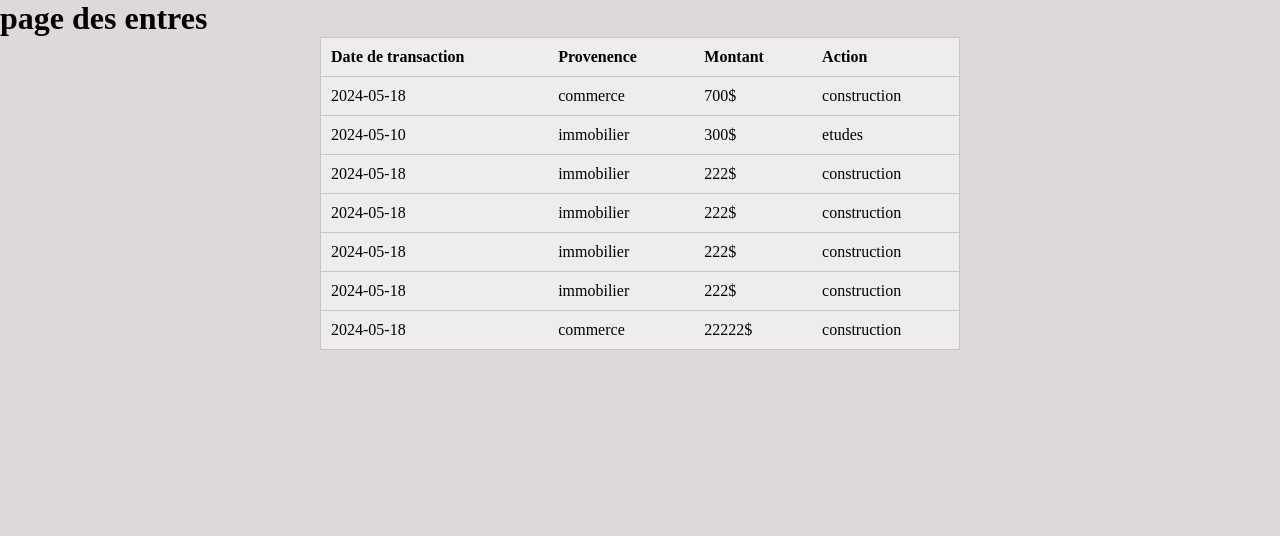
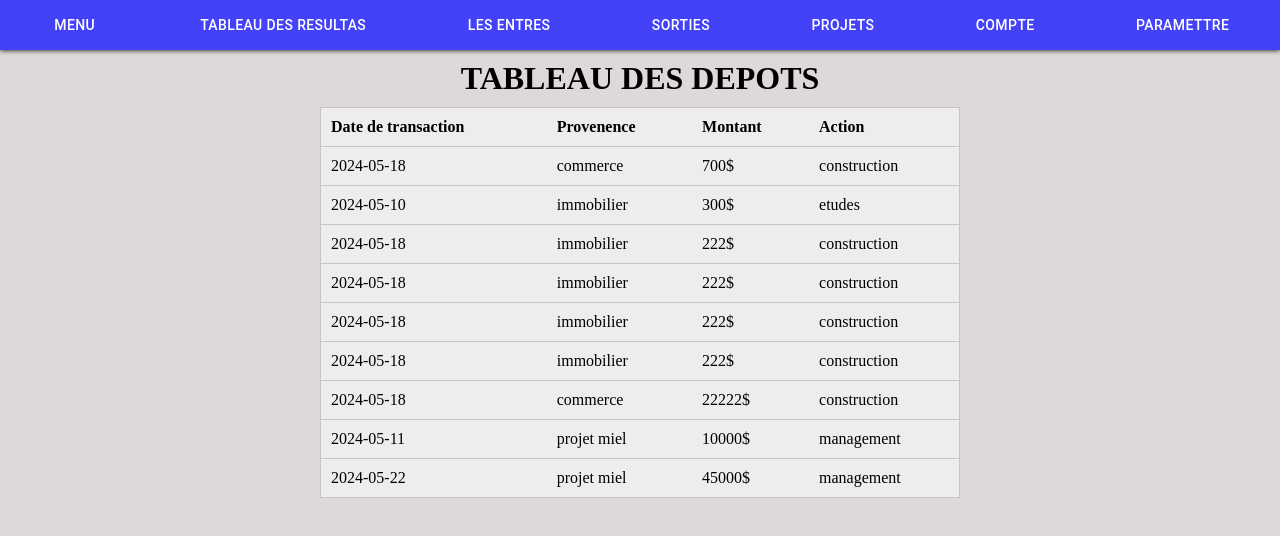
Before and after one commit to eray-mutabesha/Mywalet, a React (Vite) app: page /entre in a window 1280 px wide. Shown: the top 536 px of the page. Built offline with nearby package versions, Linux system fonts and the light colour scheme; data requests are answered from the project's data file.

Commit message:
entres end

```diff
--- a/db.json
+++ b/db.json
@@ -70,6 +70,20 @@
       "Provenence": "commerce",
       "Montant": "22222",
       "Action": "construction"
+    },
+    {
+      "id": "7317",
+      "data_de_tansaction": "2024-05-11",
+      "Provenence": "projet miel",
+      "Montant": "10000",
+      "Action": "management"
+    },
+    {
+      "id": "c966",
+      "data_de_tansaction": "2024-05-22",
+      "Provenence": "projet miel",
+      "Montant": "45000",
+      "Action": "management"
     }
   ]
 }
--- a/src/Pages/ComponentPages/LesEntres.jsx
+++ b/src/Pages/ComponentPages/LesEntres.jsx
@@ -2,8 +2,21 @@ import React from 'react'
 import './components.css/LesEntres.css'
 import axios from 'axios'
 import { useState,useEffect } from 'react';
+import { Stack,Box,Button,Link,TextField} from '@mui/material'
+import { useNavigate } from 'react-router-dom';
+
+import TableauResultat from '../Acceuil/component/TableauResultat'
+import MonCompt from '../Acceuil/component/MonCompt'
+import Paramettre from '../Acceuil/component/Paramettre'
+import Sorties from '../Acceuil/component/Sorties'
+import Menucomponent from '../Acceuil/component/Menucomponent';
+import { Margin } from '@mui/icons-material';
+
 function LesEntres() {
   const [datas,setdatas]=useState([])
+  const handleEntre=()=>{
+    navigate("/entre")
+ }
 
 
 useEffect(()=>{
@@ -22,12 +35,50 @@ useEffect(()=>{
 
   getData();
 },[])
+let sommeDesEntres=0;
 
 
 
   return (
+    <>
+    <div className='div_one'>
+    <nav><Box><Menucomponent /></Box></nav>
+    <nav><Box><TableauResultat /></Box></nav>
+    <nav><Box>
+    <Button
+        sx={{color:"white"}}
+        id="basic-button"
+        aria-controls={open ? 'basic-menu' : undefined}
+        aria-haspopup="true"
+        aria-expanded={open ? 'true' : undefined}
+        onClick={handleEntre}
+      >
+        Les entres
+      </Button>
+    </Box></nav>
+    <nav><Box>
+    <Sorties />
+    </Box></nav>
+    <nav><Box>
+    <Button
+        sx={{color:"white"}}
+        id="basic-button"
+        aria-controls={open ? 'basic-menu' : undefined}
+        aria-haspopup="true"
+        aria-expanded={open ? 'true' : undefined}
+
+      >
+        Projets
+      </Button>
+    </Box></nav>
+    <nav><MonCompt/></nav>
+    <nav><Paramettre /></nav>
+    </div>
+
+
+
     <div>
-      <h1>page des entres</h1>
+      <h1>TABLEAU DES DEPOTS</h1>
       <table>
         <thead>
           <tr>
@@ -53,6 +104,7 @@ useEffect(()=>{
 </table>
 
     </div>
+    </>
   )
 }
 
--- a/src/Pages/ComponentPages/components.css/LesEntres.css
+++ b/src/Pages/ComponentPages/components.css/LesEntres.css
@@ -19,3 +19,12 @@ table td{
     border-bottom: 1px solid rgb(197, 197, 197);
     padding: 10px;
 }
+h1{
+    text-align: center;
+    margin: 10px;
+}
+.montant_totale_div{
+
+    width: fit-content;
+    box-shadow: 0px 0px 10px 0px rgb(131, 130, 130);
+}
```
